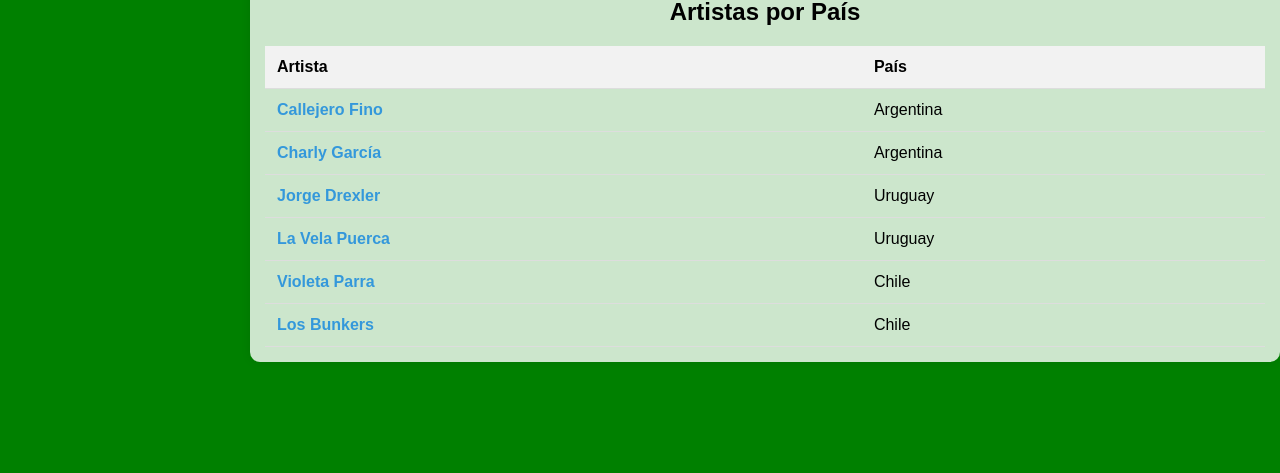
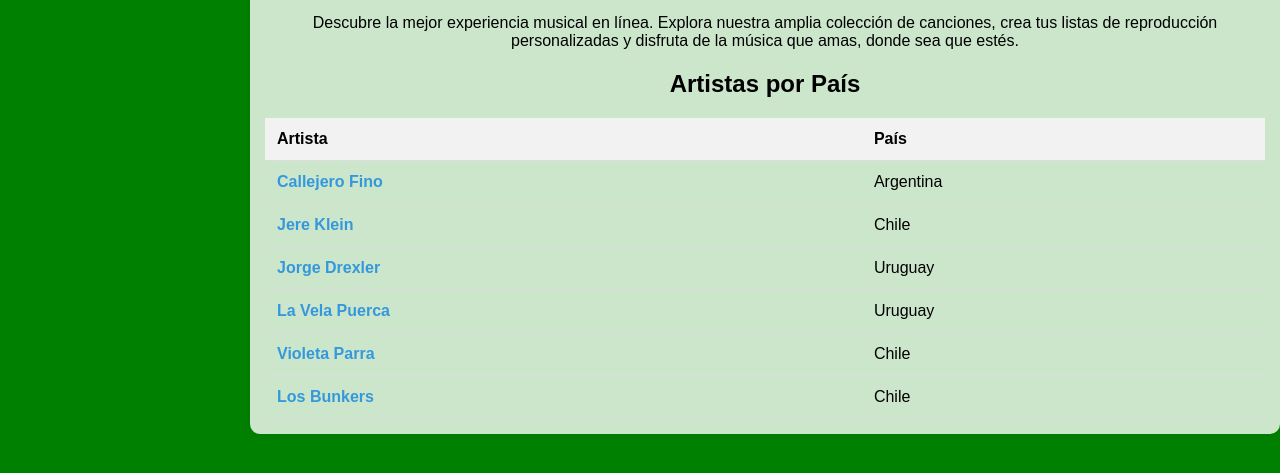
Before and after one commit to AudioGrooveX/spotify-, a plain HTML site: page index.html in a window 1280 px wide. Shown: the part 203-676 px from the top of the page. Drawn offline with Linux system fonts and the light colour scheme; a small style sheet from the web is missing.

Commit message:
index.html

```diff
--- a/index.html
+++ b/index.html
@@ -171,7 +171,10 @@
         <a href="#">Mis Canciones</a>
         <a href="#">Novedades</a>
     </div>
-
+<br>
+<br>
+<br>
+<br>
     <!-- Contenido principal -->
     <div class="text-container">
         <h1>Bienvenido a Mi Plataforma de Música Online</h1>
@@ -193,8 +196,8 @@
                     <td>Argentina</td>
                 </tr>
                 <tr>
-                    <td><a href="enlace-del-artista">Charly García</a></td>
-                    <td>Argentina</td>
+                    <td><a href="jere.html">Jere Klein</a></td>
+                    <td>Chile</td>
                 </tr>
                 <!-- Artistas Uruguayos -->
                 <tr>
```
